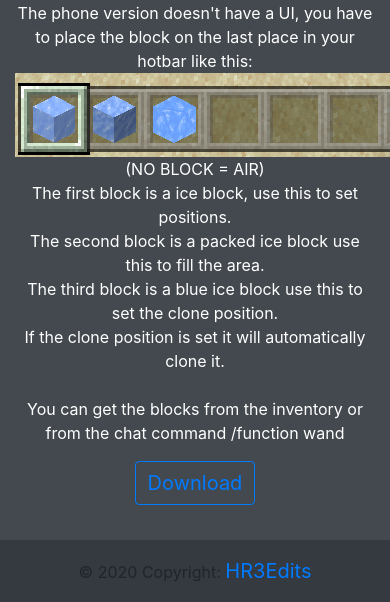
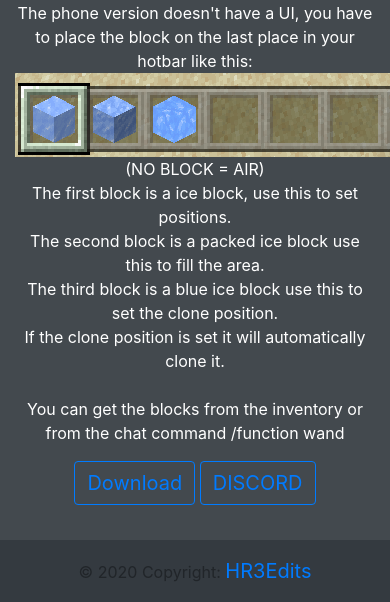
Before and after one commit to jaspervdijk63/mcaddons, a plain HTML site: page downloadPhone.html in a window 390 px wide. Shown: the part 242-844 px from the top of the page. Drawn offline with nearby package versions, Linux system fonts and the light colour scheme.

Commit message:
Update downloadPhone.html

```diff
--- a/downloadPhone.html
+++ b/downloadPhone.html
@@ -42,6 +42,7 @@
         </p>
 
         <button type="button" href="http://www.mediafire.com/file/om3us9epkfq56q9/HR3WorldEdit.mcaddon/file" class="btn btn-outline-primary"><a href="http://www.mediafire.com/file/om3us9epkfq56q9/HR3WorldEdit.mcaddon/file" target="_blank" rel="noopener noreferrer">Download</a></button>
+        <button type="button" href="https://discord.gg/sCMvkn7" class="btn btn-outline-primary"><a href="https://discord.gg/sCMvkn7" target="_blank" rel="noopener noreferrer">DISCORD</a></button>
     </div>
     <!-- Footer -->
 <footer class="page-footer mt-auto font-small">
```
